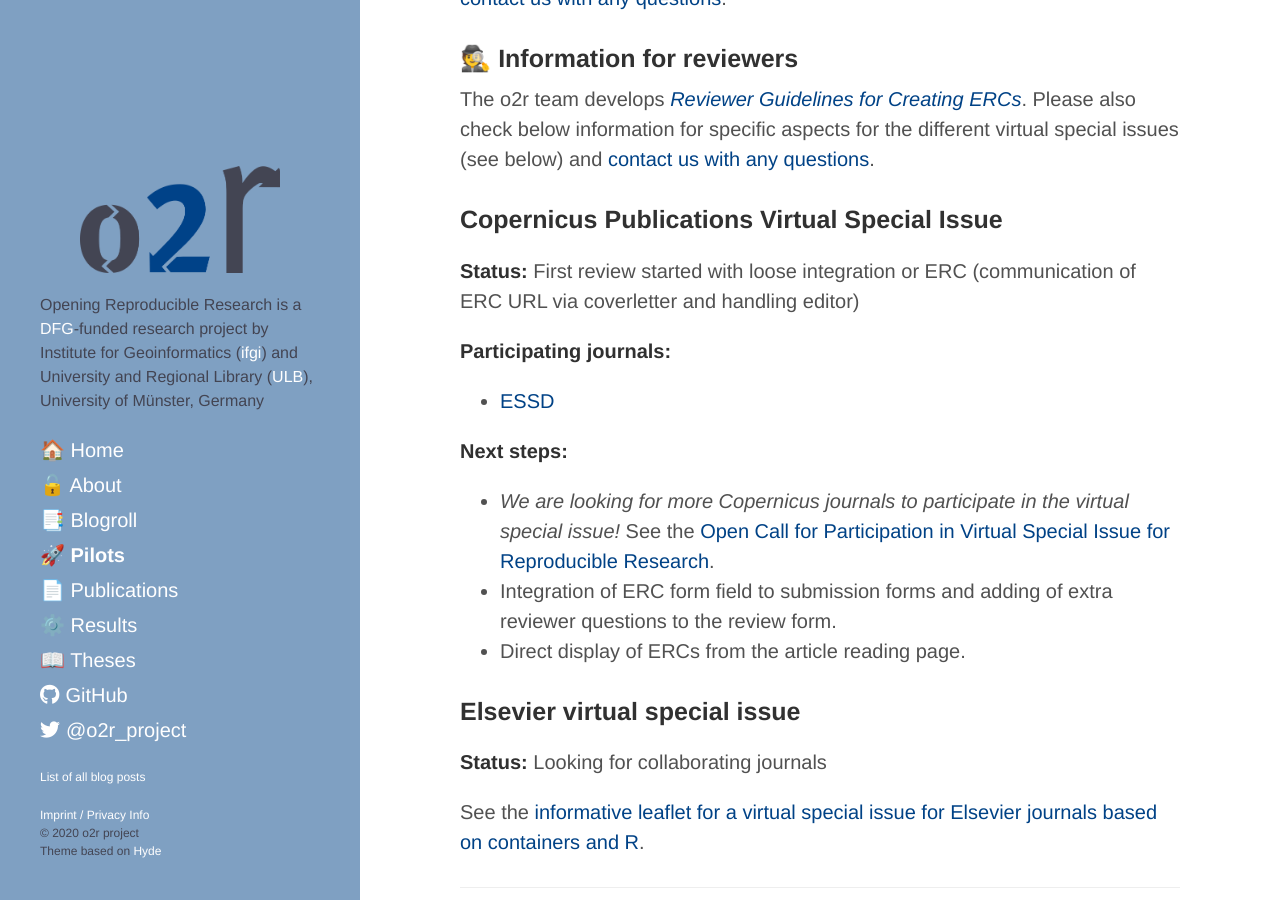
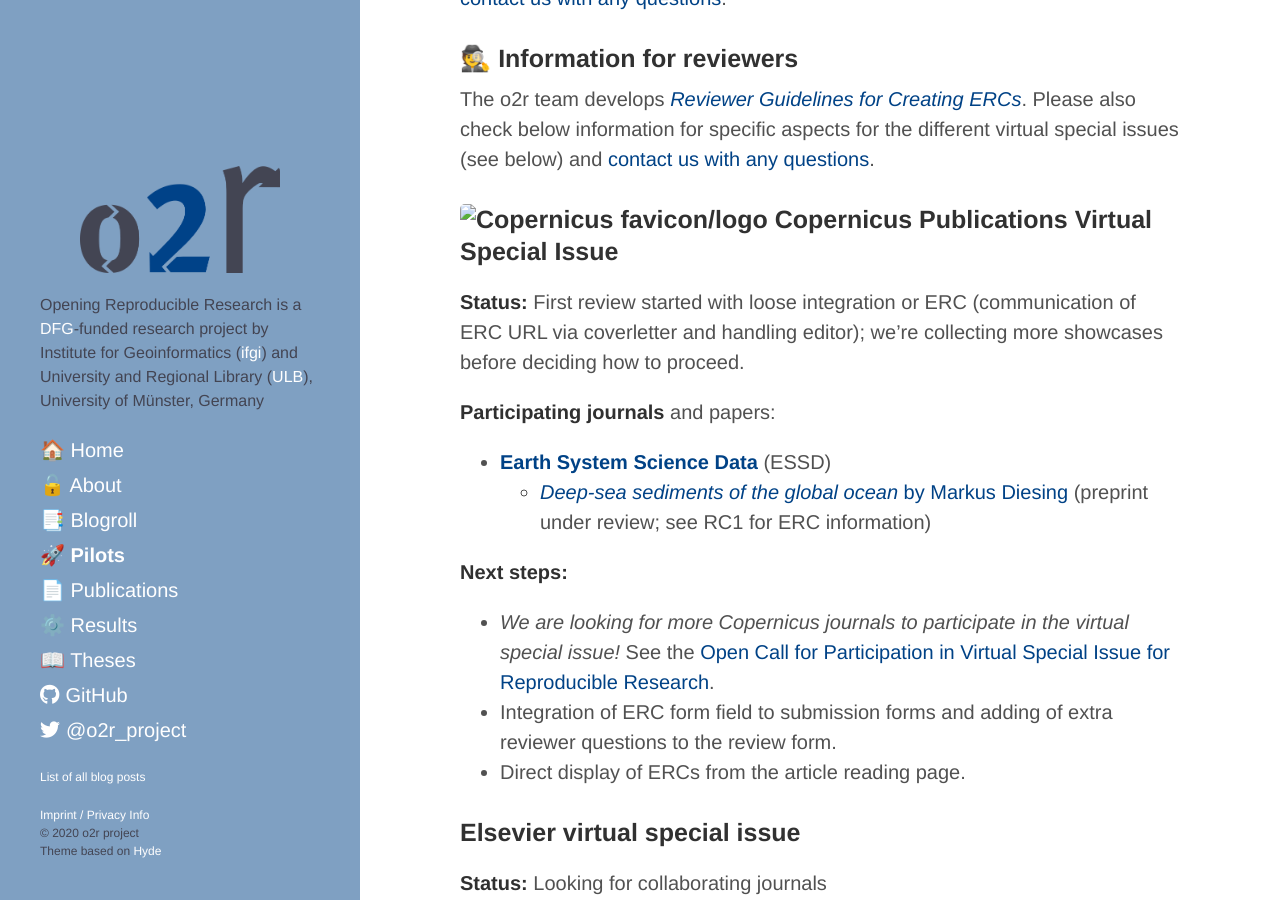
Before and after one commit to o2r-project/o2r-project.github.io, a Jekyll site: the page built from pilots.md, in a window 1280 px wide and 900 px high, scrolled down 1399 px. Built offline with Jekyll 4.4.1, drawn with Linux system fonts in a browser that asks for light colours; nearby versions of some CDN libraries.

Commit message:
add ESSD preprint to pilots page

```diff
--- a/pilots.md
+++ b/pilots.md
@@ -46,14 +46,15 @@
 The o2r team develops [_Reviewer Guidelines for Creating ERCs_](https://docs.google.com/document/d/1oXmg-V62UWCoHHstclDisrtNYZmjr2E1YuHxMw7O6dk/edit?usp=sharing).
 Please also check below information for specific aspects for the different virtual special issues (see below) and [contact us with any questions](#get-help).
 
-### Copernicus Publications Virtual Special Issue
+### <img src="https://www.copernicus.org/favicon_copernicus_128x128_.png" height="20" alt="Copernicus favicon/logo" style="display: inline; margin: 0;"> Copernicus Publications Virtual Special Issue
 <a name="copernicus">
 
-**Status:** First review started with loose integration or ERC (communication of ERC URL via coverletter and handling editor)
+**Status:** First review started with loose integration or ERC (communication of ERC URL via coverletter and handling editor); we're collecting more showcases before deciding how to proceed.
 
-**Participating journals:**
+**Participating journals** and papers:
 
-- [ESSD](https://www.earth-syst-sci-data.net/)
+- [**Earth System Science Data**](https://www.earth-syst-sci-data.net/) (ESSD)
+  - [_Deep-sea sediments of the global ocean_ by Markus Diesing]( https://doi.org/10.5194/essd-2020-22) (preprint under review; see RC1 for ERC information)
 
 **Next steps:**
 
```
